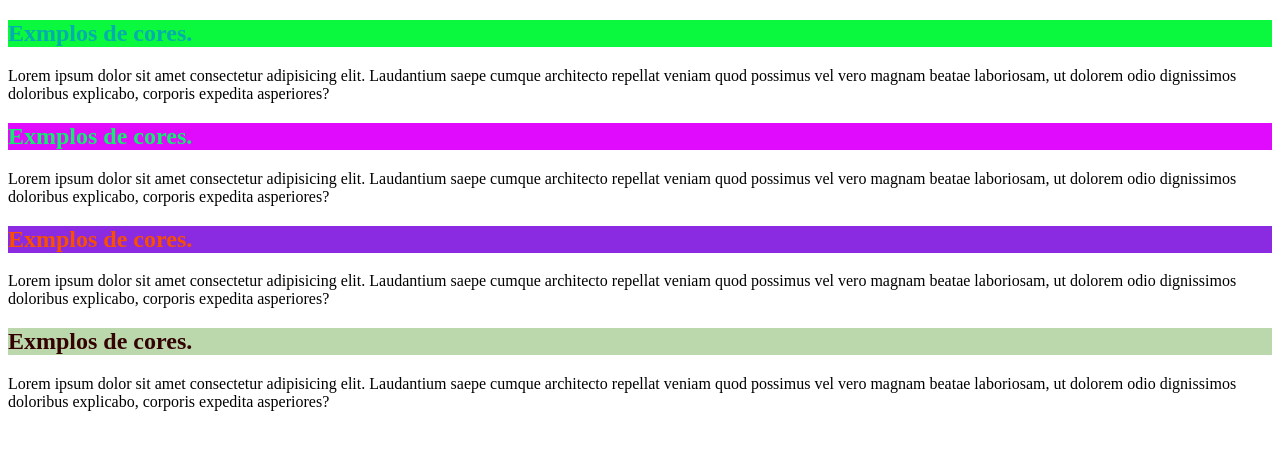
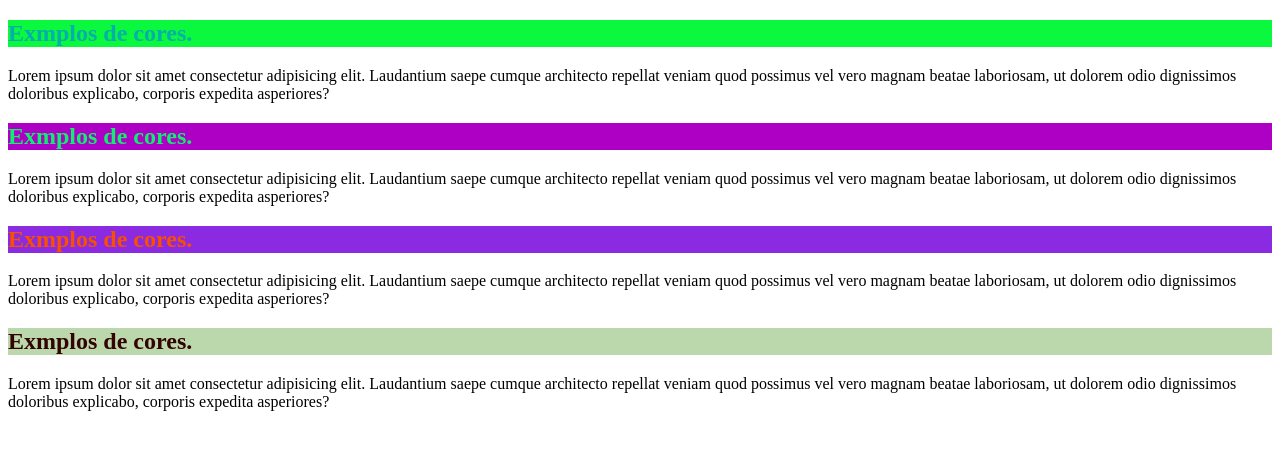
Before and after one commit to DNS239/Html-Css, a plain HTML site: page Exercicios/Ex016/index.html in a window 1280 px wide. Drawn offline with Linux system fonts and the light colour scheme.

Commit message:
Update index.html

```diff
--- a/Exercicios/Ex016/index.html
+++ b/Exercicios/Ex016/index.html
@@ -8,7 +8,7 @@
 <body>
     <h2 style="background-color: rgb(10, 248, 61); color: rgb(5, 173, 173);">Exmplos de cores.</h2>
     <p>Lorem ipsum dolor sit amet consectetur adipisicing elit. Laudantium saepe cumque architecto repellat veniam quod possimus vel vero magnam beatae laboriosam, ut dolorem odio dignissimos doloribus explicabo, corporis expedita asperiores?</p>
-    <h2 style="background-color: rgb(224, 11, 252); color: rgb(16, 238, 112);">Exmplos de cores.</h2>
+    <h2 style="background-color: rgb(174, 0, 197); color: rgb(16, 238, 112);">Exmplos de cores.</h2>
     <p>Lorem ipsum dolor sit amet consectetur adipisicing elit. Laudantium saepe cumque architecto repellat veniam quod possimus vel vero magnam beatae laboriosam, ut dolorem odio dignissimos doloribus explicabo, corporis expedita asperiores?</p>
     <h2 style="background-color: blueviolet; color: rgb(248, 79, 0);"">Exmplos de cores.</h2>
     <p>Lorem ipsum dolor sit amet consectetur adipisicing elit. Laudantium saepe cumque architecto repellat veniam quod possimus vel vero magnam beatae laboriosam, ut dolorem odio dignissimos doloribus explicabo, corporis expedita asperiores?</p>
```
